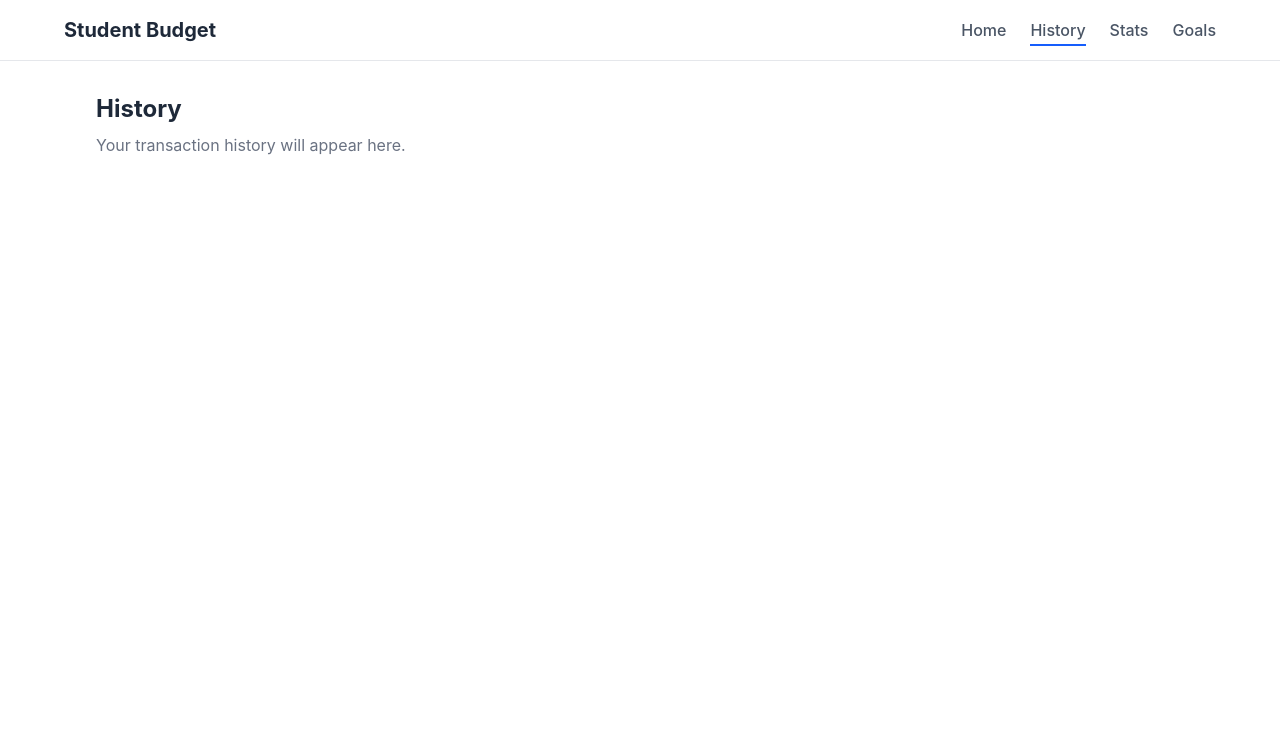
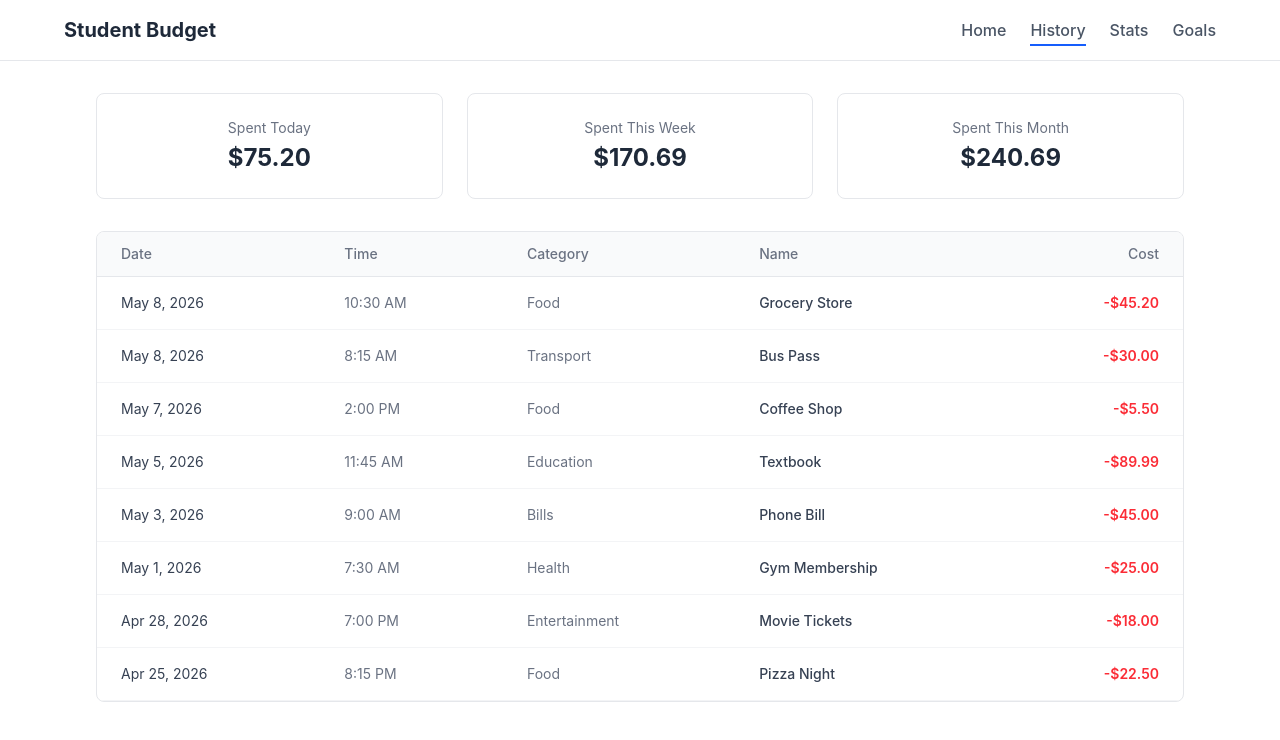
Before and after one commit to lapislazuliviii/Budget-Tracker, a Vue app: page /history in a window 1280 px wide. Shown: the top 740 px of the page. Built offline with nearby package versions, Linux system fonts and the light colour scheme.

Commit message:
added history tab stuff

```diff
--- /dev/null
+++ b/src/components/SummaryCard.vue
@@ -0,0 +1,15 @@
+<script setup lang="ts">
+// SummaryCard — a simple card that displays a label and a dollar amount
+// Reusable for any summary statistic (daily, weekly, monthly totals, etc.)
+defineProps<{
+  label: string
+  amount: number
+}>()
+</script>
+
+<template>
+  <div class="bg-white rounded-lg border border-gray-200 p-6 text-center">
+    <p class="text-sm text-gray-500 mb-1">{{ label }}</p>
+    <p class="text-2xl font-bold text-gray-800">${{ amount.toFixed(2) }}</p>
+  </div>
+</template>
--- a/src/pages/HistoryView.vue
+++ b/src/pages/HistoryView.vue
@@ -1,10 +1,115 @@
 <script setup lang="ts">
-// HistoryView — displays the user's transaction history
+// HistoryView — shows spending summaries and a full list of all expenses
+// Top row: three summary cards (today, this week, this month)
+// Below: a table of every expense with date, time, category, name, and cost
+import { ref, computed } from 'vue'
+import SummaryCard from '@/components/SummaryCard.vue'
+import type { Expense } from '@/types/models'
+
+// --- Sample data for development ---
+// Will be replaced with Supabase queries later
+const expenses = ref<Expense[]>([
+  { id: '1', description: 'Grocery Store', amount: 45.20, category: 'Food', date: '2026-05-08T10:30:00' },
+  { id: '2', description: 'Bus Pass', amount: 30.00, category: 'Transport', date: '2026-05-08T08:15:00' },
+  { id: '3', description: 'Coffee Shop', amount: 5.50, category: 'Food', date: '2026-05-07T14:00:00' },
+  { id: '4', description: 'Textbook', amount: 89.99, category: 'Education', date: '2026-05-05T11:45:00' },
+  { id: '5', description: 'Phone Bill', amount: 45.00, category: 'Bills', date: '2026-05-03T09:00:00' },
+  { id: '6', description: 'Gym Membership', amount: 25.00, category: 'Health', date: '2026-05-01T07:30:00' },
+  { id: '7', description: 'Movie Tickets', amount: 18.00, category: 'Entertainment', date: '2026-04-28T19:00:00' },
+  { id: '8', description: 'Pizza Night', amount: 22.50, category: 'Food', date: '2026-04-25T20:15:00' },
+])
+
+/**
+ * Helper: sum up all expense amounts that fall on or after a given date.
+ * Used to calculate daily, weekly, and monthly totals.
+ */
+function sumExpensesSince(expenses: Expense[], sinceDate: Date): number {
+  return expenses
+    .filter((expense) => new Date(expense.date) >= sinceDate)
+    .reduce((total, expense) => total + expense.amount, 0)
+}
+
+// Get the start of today (midnight)
+const now = new Date('2026-05-08T23:59:59') // pinned for sample data consistency
+const startOfDay = new Date(now.getFullYear(), now.getMonth(), now.getDate())
+
+// Get the start of this week (Monday)
+const startOfWeek = new Date(startOfDay)
+const dayOfWeek = startOfDay.getDay()
+// Adjust so Monday = 0 (JS treats Sunday as 0)
+const mondayOffset = dayOfWeek === 0 ? 6 : dayOfWeek - 1
+startOfWeek.setDate(startOfDay.getDate() - mondayOffset)
+
+// Get the start of this month
+const startOfMonth = new Date(now.getFullYear(), now.getMonth(), 1)
+
+// Computed spending totals for each time period
+const spentToday = computed(() => sumExpensesSince(expenses.value, startOfDay))
+const spentThisWeek = computed(() => sumExpensesSince(expenses.value, startOfWeek))
+const spentThisMonth = computed(() => sumExpensesSince(expenses.value, startOfMonth))
+
+/**
+ * Format the date portion of an ISO datetime string.
+ * Example: "2026-05-08T10:30:00" → "May 8, 2026"
+ */
+function formatDate(dateStr: string): string {
+  return new Date(dateStr).toLocaleDateString('en-US', {
+    month: 'short',
+    day: 'numeric',
+    year: 'numeric',
+  })
+}
+
+/**
+ * Format the time portion of an ISO datetime string.
+ * Example: "2026-05-08T10:30:00" → "10:30 AM"
+ */
+function formatTime(dateStr: string): string {
+  return new Date(dateStr).toLocaleTimeString('en-US', {
+    hour: 'numeric',
+    minute: '2-digit',
+    hour12: true,
+  })
+}
 </script>
 
 <template>
   <main class="max-w-6xl mx-auto p-8">
-    <h1 class="text-2xl font-bold text-gray-800">History</h1>
-    <p class="mt-2 text-gray-500">Your transaction history will appear here.</p>
+    <!-- Three summary cards: daily, weekly, monthly spending -->
+    <div class="grid grid-cols-3 gap-6 mb-8">
+      <SummaryCard label="Spent Today" :amount="spentToday" />
+      <SummaryCard label="Spent This Week" :amount="spentThisWeek" />
+      <SummaryCard label="Spent This Month" :amount="spentThisMonth" />
+    </div>
+
+    <!-- Full expense history table -->
+    <div class="bg-white rounded-lg border border-gray-200 overflow-hidden">
+      <table class="w-full text-sm text-left">
+        <thead class="bg-gray-50 border-b border-gray-200">
+          <tr>
+            <th class="px-6 py-3 font-medium text-gray-500">Date</th>
+            <th class="px-6 py-3 font-medium text-gray-500">Time</th>
+            <th class="px-6 py-3 font-medium text-gray-500">Category</th>
+            <th class="px-6 py-3 font-medium text-gray-500">Name</th>
+            <th class="px-6 py-3 font-medium text-gray-500 text-right">Cost</th>
+          </tr>
+        </thead>
+        <tbody>
+          <tr
+            v-for="expense in expenses"
+            :key="expense.id"
+            class="border-b border-gray-100 hover:bg-gray-50"
+          >
+            <td class="px-6 py-4 text-gray-700">{{ formatDate(expense.date) }}</td>
+            <td class="px-6 py-4 text-gray-500">{{ formatTime(expense.date) }}</td>
+            <td class="px-6 py-4 text-gray-500">{{ expense.category }}</td>
+            <td class="px-6 py-4 text-gray-700 font-medium">{{ expense.description }}</td>
+            <td class="px-6 py-4 text-red-500 font-semibold text-right">
+              -${{ expense.amount.toFixed(2) }}
+            </td>
+          </tr>
+        </tbody>
+      </table>
+    </div>
   </main>
 </template>
--- a/src/pages/HomeView.vue
+++ b/src/pages/HomeView.vue
@@ -22,11 +22,11 @@ const savingsGoals = ref<SavingsGoal[]>([
 ])
 
 const recentExpenses = ref<Expense[]>([
-  { id: '1', description: 'Grocery Store', amount: 45.20, category: 'Food', date: '2026-05-08' },
-  { id: '2', description: 'Bus Pass', amount: 30.00, category: 'Transport', date: '2026-05-07' },
-  { id: '3', description: 'Coffee Shop', amount: 5.50, category: 'Food', date: '2026-05-07' },
-  { id: '4', description: 'Textbook', amount: 89.99, category: 'Education', date: '2026-05-05' },
-  { id: '5', description: 'Phone Bill', amount: 45.00, category: 'Bills', date: '2026-05-03' },
+  { id: '1', description: 'Grocery Store', amount: 45.20, category: 'Food', date: '2026-05-08T10:30:00' },
+  { id: '2', description: 'Bus Pass', amount: 30.00, category: 'Transport', date: '2026-05-07T08:15:00' },
+  { id: '3', description: 'Coffee Shop', amount: 5.50, category: 'Food', date: '2026-05-07T14:00:00' },
+  { id: '4', description: 'Textbook', amount: 89.99, category: 'Education', date: '2026-05-05T11:45:00' },
+  { id: '5', description: 'Phone Bill', amount: 45.00, category: 'Bills', date: '2026-05-03T09:00:00' },
   { id: '6', description: 'Gym Membership', amount: 25.00, category: 'Health', date: '2026-05-01' },
 ])
 </script>
--- a/src/types/models.ts
+++ b/src/types/models.ts
@@ -7,7 +7,7 @@ export interface Expense {
   description: string
   amount: number       // stored as a positive number (display adds the minus sign)
   category: string
-  date: string         // ISO date string, e.g. "2026-05-08"
+  date: string         // ISO datetime string, e.g. "2026-05-08T14:30:00"
 }
 
 /** Represents a savings goal the user is working toward */
```
